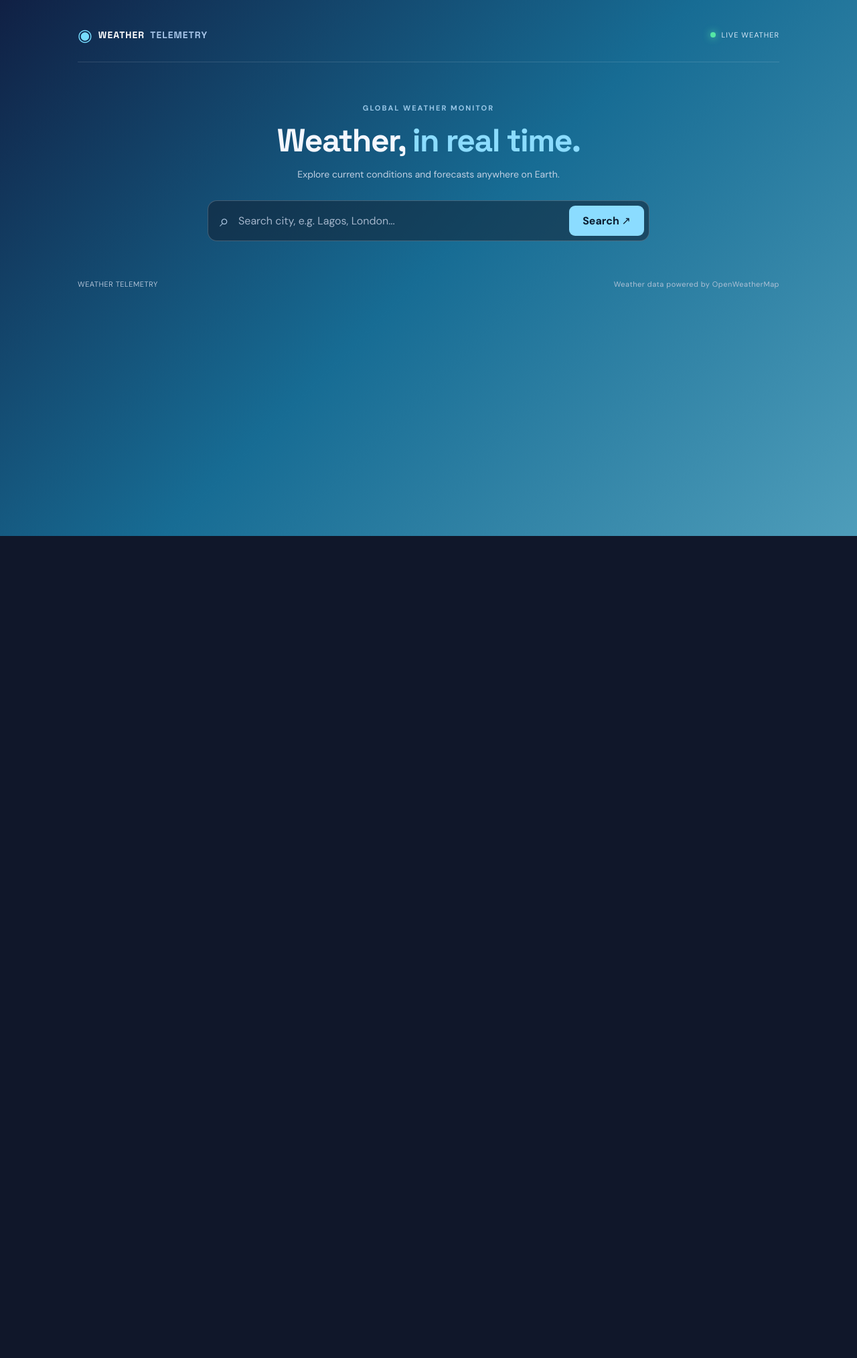
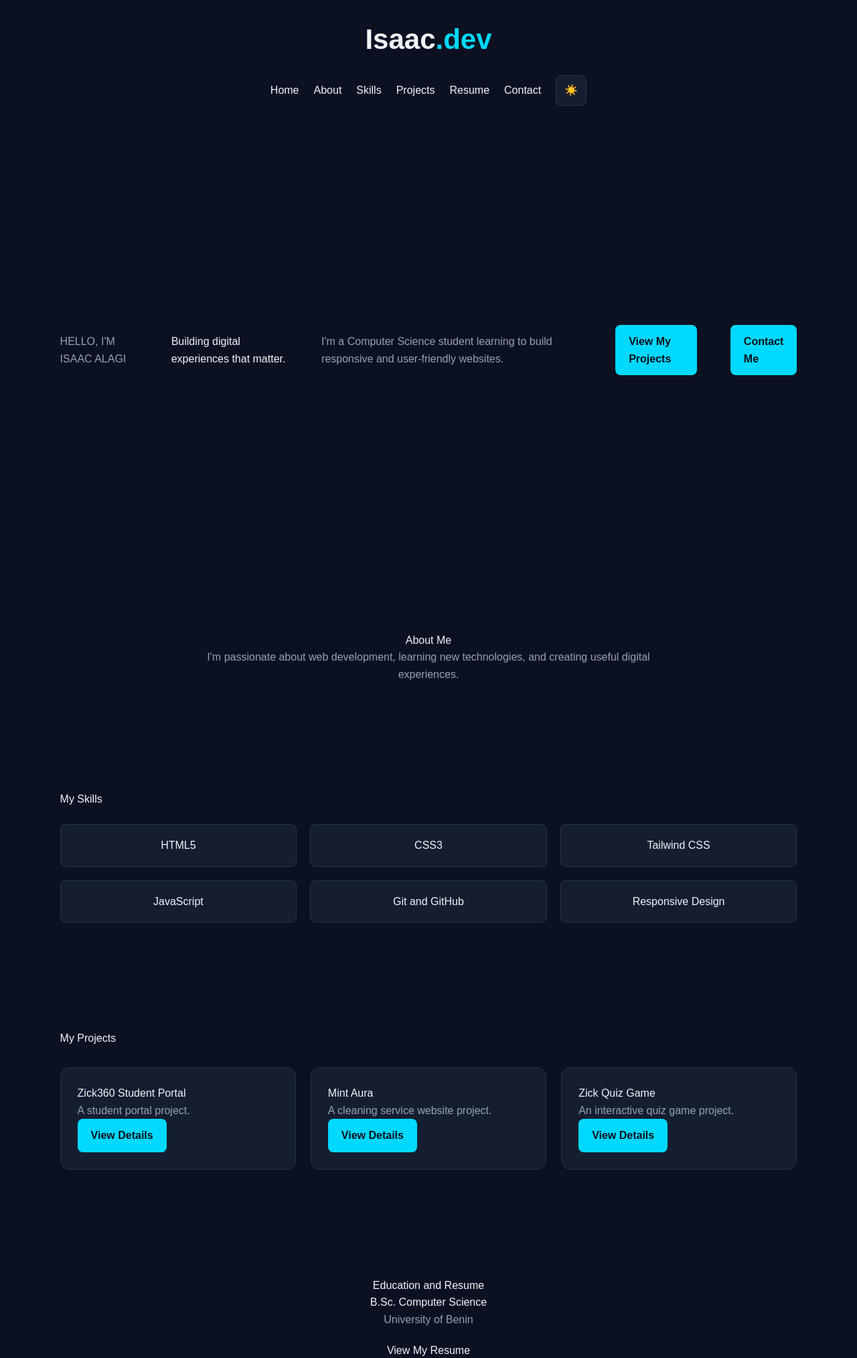
Before and after one commit to isaacalagi27-zic/Datheon_Full_Stack_Web_Development_Internship, a plain HTML site: page index.html in a window 1280 px wide. Shown: the top 2027 px of the page at 67% size. Before the commit the page ends 800 px from the top, so only its background shows below. Drawn offline with nearby package versions, Linux system fonts and the light colour scheme.

Commit message:
Add files via upload

```diff
--- a/index.html
+++ b/index.html
@@ -3,120 +3,152 @@
 <head>
     <meta charset="UTF-8">
     <meta name="viewport" content="width=device-width, initial-scale=1.0">
-  <meta name="theme-color" content="#10172a">
-  <title>Weather Telemetry | Live Dashboard</title>
-  <link rel="stylesheet" href="styles.css">
-  <script src="dashboard.js" defer></script>
+    <meta name="description" content="Isaac Alagi's developer portfolio.">
+
+    <title>Isaac Alagi | Developer Portfolio</title>
+
+     <!-- Tailwind CSS -->
+      <script src="https://cdn.jsdelivr.net/npm/@tailwindcss/browser@4"></script>
+
+
+      <!-- Custom CSS -->
+  <link rel="stylesheet" href="style.css">
+
+  <!-- JavaScript -->
+  <script src="script.js" defer></script>
 </head>
 
-  <body class="weather-clear">
-  <main class="dashboard">
-      <header class="topbar">
-        <a class="brand" href="#" aria-label="Weather Telemetry home">
-        <span class="brand-icon">◉</span>
-        WEATHER<span>TELEMETRY</span>
-      </a>
-      <span class="live-status">
-        <span class="status-dot"></span> LIVE WEATHER
-        </span>
+<body>
+    <header>
+    <nav class="navbar">
+      <a href="#home"
+       class="logo">Isaac<span>.dev</span></a>
+
+
+
+
+         <button id="menu-toggle" aria-label="Toggle menu"
+        aria-expanded="false">☰</button>
+
+
+        <div id="nav-links">
+        <a href="#home">Home</a>
+        <a href="#about">About</a>
+        <a href="#skills">Skills</a>
+        <a href="#projects">Projects</a>
+        <a href="#resume">Resume</a>
+        <a href="#contact">Contact</a>
+        <button id="theme-toggle" aria-label="Toggle theme">☀️</button>
+      </div>
+
+          </nav>
   </header>
 
-      <section class="search-section">
-      <p class="eyebrow">GLOBAL WEATHER MONITOR</p>
-      <h1>Weather, <span>in real time.</span></h1>
-      <p class="subtitle">Explore current conditions and forecasts anywhere on Earth.</p>
-
-            <form id="weather-lookup-form" class="search-form">
-        <label class="sr-only" for="station-input">Search for a city</label>
-
-         <span aria-hidden="true">⌕</span>
-        <input
-                  id="station-input"
-          type="search"
-          placeholder="Search city, e.g. Lagos, London..."
-          autocomplete="off"
-          required
-        >
-
-        <button type="submit" id="search-button">Search ↗</button>
-      </form>
-
-      <p id="validation-error-msg" class="error-message" role="alert"></p>
-    </section>
-
-
-        <section id="ui-loading-spinner" class="loading-state" role="status" hidden>
-          <span class="spinner-element"></span>
-      <p>Fetching live weather data...</p>
-      </section>
-
-      <section id="ui-empty-state" class="error-panel" role="alert" hidden>
-      <span>⚠</span>
-      <h2>Weather unavailable</h2>
-      <p id="error-detail">We couldn't find that city. Check the spelling and try again.</p>
+    <!-- Hero section -->
+   <main>
+    <section id="home" class="hero-content">
+      <p class="eyebrow">HELLO, I'M ISAAC ALAGI</p>
+      <h1>Building digital experiences that matter.</h1>
+      <p>
+        I'm a Computer Science student learning to build
+        responsive and user-friendly websites.
+      </p>
+      <a href="#projects" class="button">View My Projects</a>
+      <a href="#contact" class="button">Contact Me</a>
     </section>
 
 
 
-    <div id="weather-content" hidden>
-      <section id="ui-data-view" class="weather-hero">
-        <div class="hero-heading">
-          <div>
-            <p class="eyebrow">CURRENT CONDITIONS</p>
-            <h2 id="render-station-title">--</h2>
-            <p id="weather-date" class="muted">Local weather</p>
-            <span id="weather-icon" class="main-weather-icon" aria-label="Weather condition">☀️</span>
-          </div>
-
-          <div class="temperature-row">
-          <span id="metric-temp" class="temperature">--°</span>
-          <div>
-            <p id="weather-description" class="condition">Loading...</p>
-            <p id="feels-like" class="muted">Feels like --°C</p>
-          </div>
-        </div>
+    <section id="about">
+      <h2>About Me</h2>
+      <p>
+        I'm passionate about web development, learning new technologies,
+        and creating useful digital experiences.
+      </p>
+    </section>
 
 
-         <div class="metrics-grid">
-          <article class="metric-tile">
-            <span class="metric-icon">💧</span>
-            <p>Humidity</p>
-            <strong id="metric-humidity">--%</strong>
+    <section id="skills">
+      <h2>My Skills</h2>
+      <div class="skills-grid">
+        <div class="skill-card">HTML5</div>
+        <div class="skill-card">CSS3</div>
+        <div class="skill-card">Tailwind CSS</div>
+        <div class="skill-card">JavaScript</div>
+        <div class="skill-card">Git and GitHub</div>
+        <div class="skill-card">Responsive Design</div>
+      </div>
+    </section>
+
+
+    <section id="projects">
+      <h2>My Projects</h2>
+      <div class="projects-container">
+        <article class="project-card">
+          <h3>Zick360 Student Portal</h3>
+          <p>A student portal project.</p>
+          <button class="project-details" data-project="zick360">
+            View Details
+          </button>
         </article>
 
 
-             <article class="metric-tile">
-            <span class="metric-icon">💨</span>
-            <p>Wind speed</p>
-            <strong id="metric-wind">-- m/s</strong>
+        <article class="project-card">
+          <h3>Mint Aura</h3>
+          <p>A cleaning service website project.</p>
+          <button class="project-details" data-project="mint-aura">
+            View Details
+          </button>
         </article>
 
-          <article class="metric-tile">
-            <span class="metric-icon">◉</span>
-            <p>Pressure</p>
-            <strong id="metric-pressure">-- hPa</strong>
+
+        <article class="project-card">
+          <h3>Zick Quiz Game</h3>
+          <p>An interactive quiz game project.</p>
+          <button class="project-details" data-project="zick-quiz">
+            View Details
+          </button>
         </article>
       </div>
     </section>
 
 
-      <section class="forecast-section">
-        <div class="section-heading">
-          <div>
-            <p class="eyebrow">PLAN AHEAD</p>
-            <h2>5-day forecast</h2>
+    <section id="resume">
+      <h2>Education and Resume</h2>
+      <h3>B.Sc. Computer Science</h3>
+      <p>University of Benin</p>
+      <a href="resume.pdf">View My Resume</a>
+    </section>
+
+
+     <section id="contact">
+      <h2>Contact Me</h2>
+      <p>I'm open to learning and development opportunities.</p>
+      <a href="mailto:isaacalagi27@gmail.com">Email Me</a>
+      <a href="https://github.com/isaacalagi27-zic">GitHub</a>
+      <a href="https://www.linkedin.com/">LinkedIn</a>
+    </section>
+  </main>
+
+
+
+   <div id="project-modal" class="modal" aria-hidden="true">
+    <div class="modal-content">
+      <button id="modal-close" aria-label="Close popup">&times;</button>
+      <h2 id="modal-title">Project Details</h2>
+      <p id="modal-description"></p>
+      <p id="modal-tech"></p>
+      <a id="modal-link" href="https://github.com/isaacalagi27-zic">
+        View GitHub
+      </a>
+    </div>
     </div>
 
-           <span class="muted">Daily outlook</span>
-        </div>
-        <div id="forecast-list" class="forecast-list"></div>
-      </section>
-    </div>
 
     <footer>
-      <span>WEATHER TELEMETRY</span>
-      <span>Weather data powered by OpenWeatherMap</span>
+    <p>© <span id="current-year"></span> Isaac Alagi</p>
   </footer>
-  </main>
+
+
 </body>
 </html>
```
Lines whose indentation alone changed are shown as unchanged.
